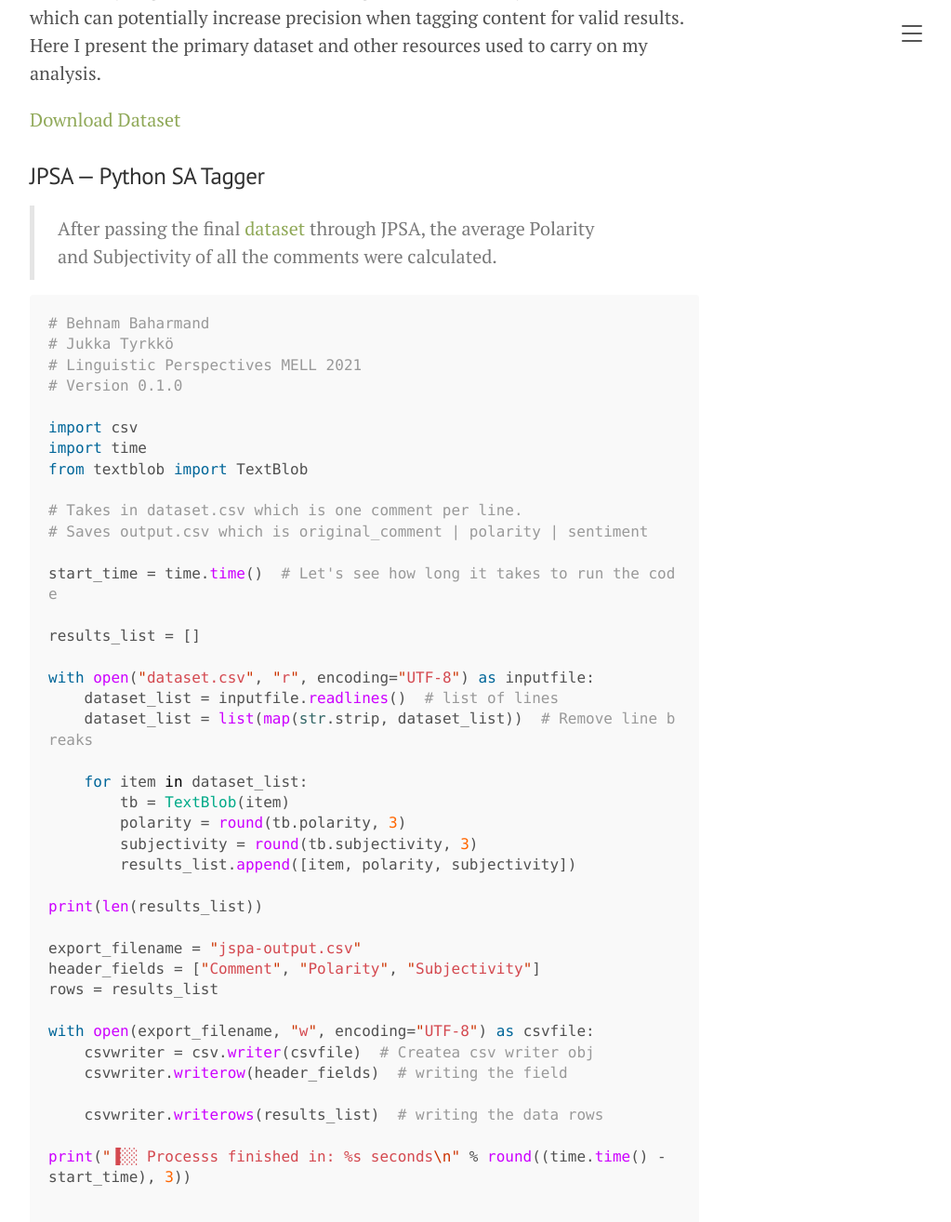
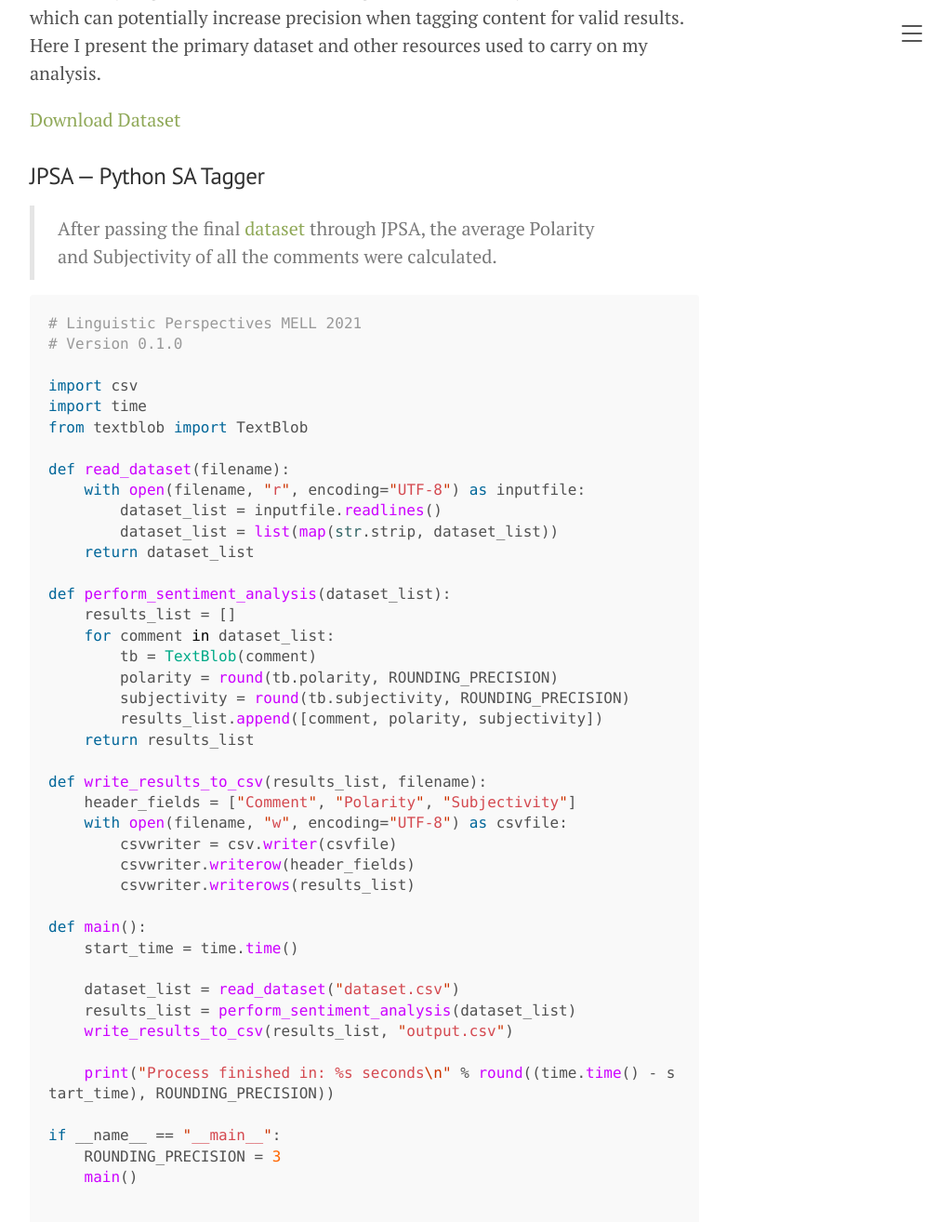
Before and after one commit to behnum/probingtokens, a Jekyll site: the page built from _posts/2023-01-15-jordanpeterson-gq.md, in a window 1280 px wide and 1400 px high, scrolled down 1675 px. Shown: the top 1314 px of the window at 93% size, without its empty margins (248-1271 px from the left). Built offline with Jekyll 4.4.1, drawn with Linux system fonts in a browser that asks for light colours.

Commit message:
Refactor sentiment analysis script

````diff
--- a/_posts/2023-01-15-jordanpeterson-gq.md
+++ b/_posts/2023-01-15-jordanpeterson-gq.md
@@ -22,8 +22,6 @@ This study provides evidence for the existence of echo chambers in online discou
 > After passing the final [dataset](https://docs.google.com/spreadsheets/d/1HKPJJin4aYQzX1ur9wUADYQLi76MPnc2/edit?usp=sharing&ouid=105091277710928109266&rtpof=true&sd=true) through JPSA, the average Polarity and Subjectivity of all the comments were calculated.
 
 ```python
-# Behnam Baharmand
-# Jukka Tyrkkö
 # Linguistic Perspectives MELL 2021
 # Version 0.1.0
 
@@ -31,35 +29,39 @@ import csv
 import time
 from textblob import TextBlob
 
-# Takes in dataset.csv which is one comment per line.
-# Saves output.csv which is original_comment | polarity | sentiment
+def read_dataset(filename):
+    with open(filename, "r", encoding="UTF-8") as inputfile:
+        dataset_list = inputfile.readlines()
+        dataset_list = list(map(str.strip, dataset_list))
+    return dataset_list
 
-start_time = time.time()  # Let's see how long it takes to run the code
+def perform_sentiment_analysis(dataset_list):
+    results_list = []
+    for comment in dataset_list:
+        tb = TextBlob(comment)
+        polarity = round(tb.polarity, ROUNDING_PRECISION)
+        subjectivity = round(tb.subjectivity, ROUNDING_PRECISION)
+        results_list.append([comment, polarity, subjectivity])
+    return results_list
 
-results_list = []
+def write_results_to_csv(results_list, filename):
+    header_fields = ["Comment", "Polarity", "Subjectivity"]
+    with open(filename, "w", encoding="UTF-8") as csvfile:
+        csvwriter = csv.writer(csvfile)
+        csvwriter.writerow(header_fields)
+        csvwriter.writerows(results_list)
 
-with open("dataset.csv", "r", encoding="UTF-8") as inputfile:
-    dataset_list = inputfile.readlines()  # list of lines
-    dataset_list = list(map(str.strip, dataset_list))  # Remove line breaks
+def main():
+    start_time = time.time()
 
-    for item in dataset_list:
-        tb = TextBlob(item)
-        polarity = round(tb.polarity, 3)
-        subjectivity = round(tb.subjectivity, 3)
-        results_list.append([item, polarity, subjectivity])
+    dataset_list = read_dataset("dataset.csv")
+    results_list = perform_sentiment_analysis(dataset_list)
+    write_results_to_csv(results_list, "output.csv")
 
-print(len(results_list))
+    print("Process finished in: %s seconds\n" % round((time.time() - start_time), ROUNDING_PRECISION))
 
-export_filename = "jspa-output.csv"
-header_fields = ["Comment", "Polarity", "Subjectivity"]
-rows = results_list
-
-with open(export_filename, "w", encoding="UTF-8") as csvfile:
-    csvwriter = csv.writer(csvfile)  # Createa csv writer obj
-    csvwriter.writerow(header_fields)  # writing the field
-
-    csvwriter.writerows(results_list)  # writing the data rows
-
-print("▐░░ Processs finished in: %s seconds\n" % round((time.time() - start_time), 3))
+if __name__ == "__main__":
+    ROUNDING_PRECISION = 3
+    main()
 
 ```
````
